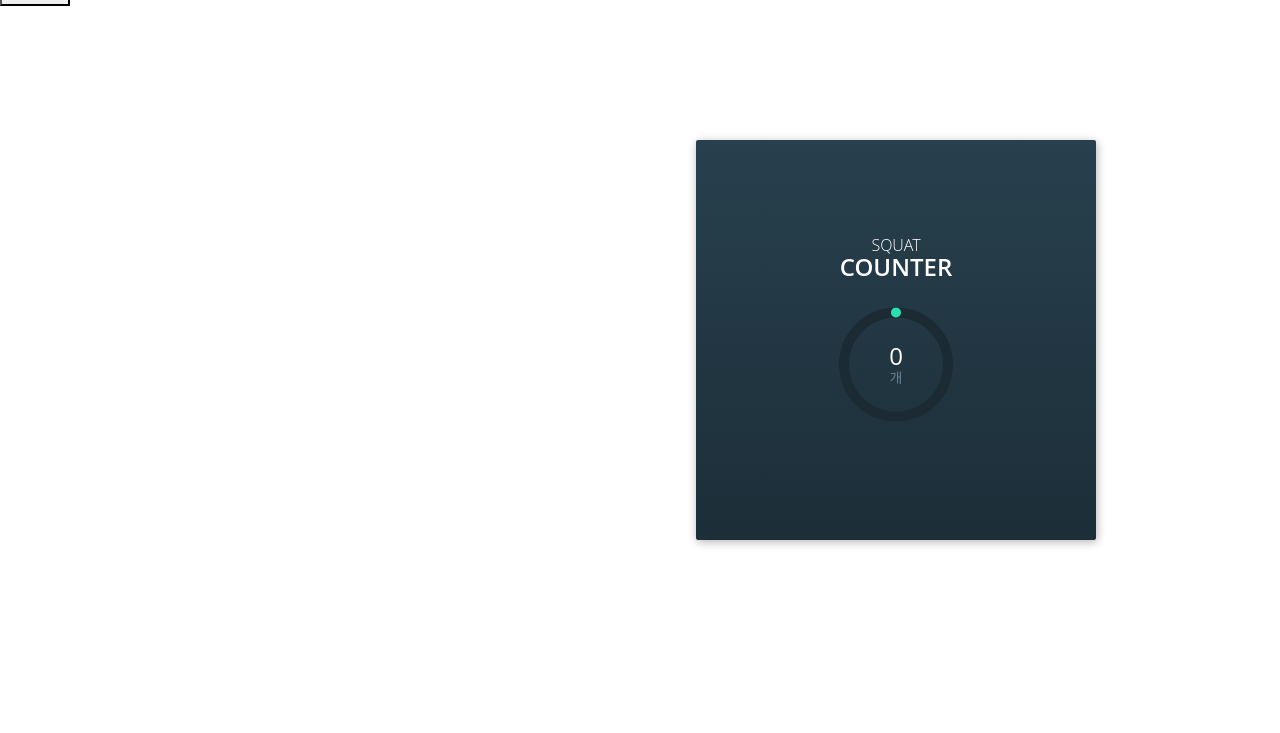
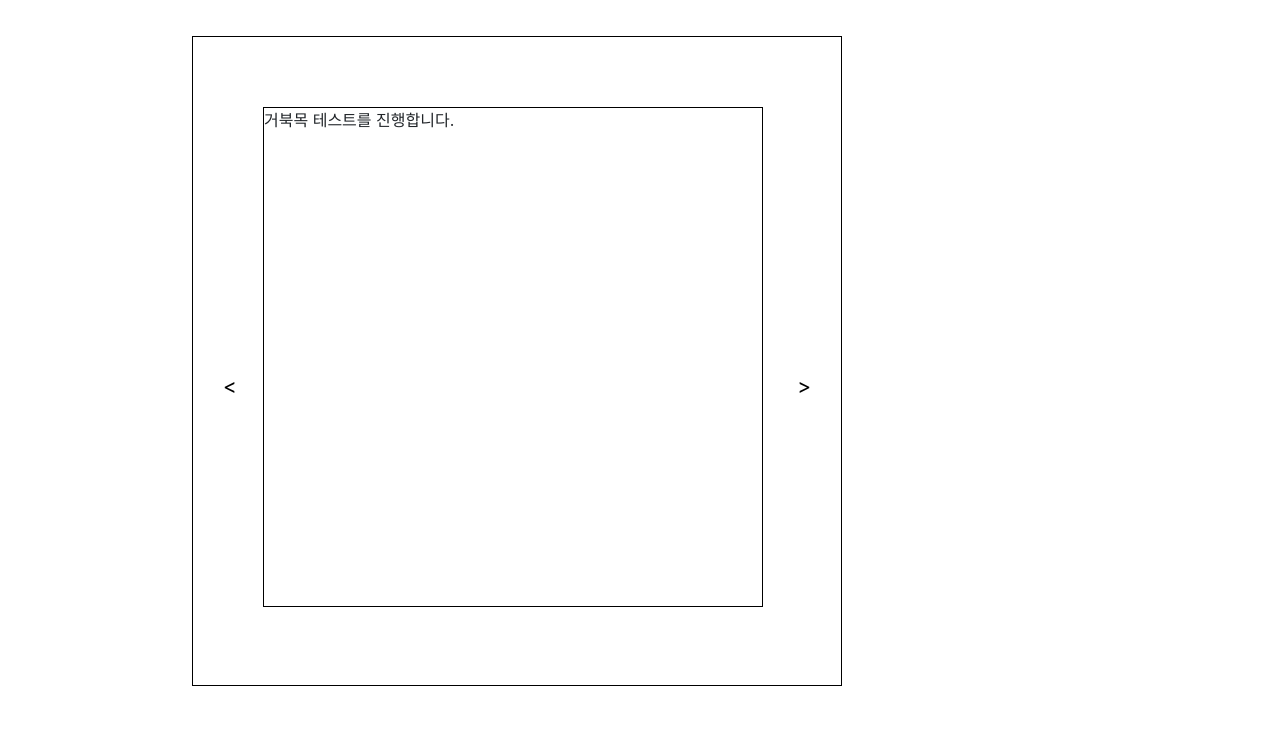
Before and after one commit to YunA486/turtle, a plain HTML site: page traning_1/traning_1.html in a window 1280 px wide. Shown: the part 60-793 px from the top of the page. Drawn offline with nearby package versions, Linux system fonts and the light colour scheme.

Commit message:
Traning Frame

```diff
--- a/traning_1/Traning_1.js
+++ b/traning_1/JS/Traning_1.js
@@ -5,9 +5,14 @@
 const URL = "./my_model/";
 let model, webcam, ctx, labelContainer, maxPredictions;
 
+
+
 async function init() {
     const modelURL = URL + "model.json";
     const metadataURL = URL + "metadata.json";
+
+    // 이미지 삭제
+    document.getElementById('img').remove();
 
     // load the model and metadata
     // Refer to tmImage.loadFromFiles() in the API to support files from a file picker
@@ -43,6 +48,8 @@ async function loop(timestamp) {
 var posture = "face"
 var count = 0
 
+
+
 async function predict() {
     // Prediction #1: run input through posenet
     // estimatePose can take in an image, video or canvas html element
@@ -52,6 +59,11 @@ async function predict() {
     } = await model.estimatePose(webcam.canvas);
     // Prediction 2: run input through teachable machine classification model
     const prediction = await model.predict(posenetOutput);
+
+    // if (count == 0) {
+    //     var audio = new Audio('../count/start.mp3');
+    //     audio.play();
+    // }
 
     if (prediction[0].probability.toFixed(2) == 1) {
 
@@ -81,6 +93,11 @@ async function predict() {
         posture = "face"
     }
 
+    if (count > 10) {
+        var audio = new Audio('../count/end.mp3');
+        audio.play();
+    }
+
     for (let i = 0; i < maxPredictions; i++) {
         const classPrediction =
             prediction[i].className + ": " + prediction[i].probability.toFixed(2);
--- /dev/null
+++ b/traning_1/JS/slideShow.js
@@ -0,0 +1,26 @@
+const slides = document.querySelector('.slides'); //전체 슬라이드 컨테이너
+const slideImg = document.querySelectorAll('.slides li'); //모든 슬라이드들
+let currentIdx = 0; //현재 슬라이드 index
+const slideCount = slideImg.length; // 슬라이드 개수
+const prev = document.querySelector('.prev'); //이전 버튼
+const next = document.querySelector('.next'); //다음 버튼
+const slideWidth = 500; //한개의 슬라이드 넓이
+const slideMargin = 100; //슬라이드간의 margin 값
+
+//전체 슬라이드 컨테이너 넓이 설정
+slides.style.width = (slideWidth + slideMargin) * slideCount + 'px';
+
+function moveSlide(num) {
+    slides.style.left = -num * 600 + 'px';
+    currentIdx = num;
+}
+prev.addEventListener('click', function () {
+    /*첫 번째 슬라이드로 표시 됐을때는 이전 버튼 눌러도 아무런 반응 없게 하기 위해 currentIdx !==0일때만 moveSlide 함수 불러옴 */
+    if (currentIdx !== 0) moveSlide(currentIdx - 1);
+});
+next.addEventListener('click', function () {
+    /* 마지막 슬라이드로 표시 됐을때는 다음 버튼 눌러도 아무런 반응 없게 하기 위해 currentIdx !==slideCount - 1 일때만 moveSlide 함수 불러옴 */
+    if (currentIdx !== slideCount - 1) {
+        moveSlide(currentIdx + 1);
+    }
+});
--- a/traning_1/style.css
+++ b/traning_1/style.css
@@ -1,133 +1,86 @@
-body {
-	font: 24px/30px 'Noto Sans CJK KR', Noto Sans KR, sans-serif
+/* 초기화 */
+* {
+    margin: 0;
+    padding: 0;
+    box-sizing: border-box;
 }
-@import url(https://fonts.googleapis.com/css?family=Open+Sans:600,400,300);
- .frame {
-	 position: absolute;
-	 top: 50%;
-	 left: 70%;
-	 width: 400px;
-	 height: 400px;
-	 margin-top: -200px;
-	 margin-left: -200px;
-	 border-radius: 2px;
-	 box-shadow: 1px 2px 10px 0px rgba(0, 0, 0, 0.3);
-	 overflow: hidden;
-	 background: #28404e;
-	 background: -moz-linear-gradient(top, #28404e 0%, #1c2e38 100%);
-	 background: -webkit-linear-gradient(top, #28404e 0%, #1c2e38 100%);
-	 background: linear-gradient(to bottom, #28404e 0%, #1c2e38 100%);
-	 filter: progid:DXImageTransform.Microsoft.gradient(startColorstr='#28404e', endColorstr='#1c2e38',GradientType=0);
-	 color: #fff;
-	 font-family: 'Open Sans', Helvetica, sans-serif !important;
-	 -webkit-font-smoothing: antialiased !important;
-	 -moz-osx-font-smoothing: grayscale !important;
+
+li {
+    list-style-type: none;
 }
- .center {
-	 position: absolute;
-	 top: 50%;
-	 left: 50%;
-	 transform: translate(-50%, -50%);
+
+/* 보여줄 구간의 높이와 넓이 설정 */
+#slideShow {
+    width: 650px;
+    height: 650px;
+    position: relative;
+    margin: 50px auto;
+    overflow: hidden;
+    float: left;
+    margin-left: 15%;
+    /*리스트 형식으로 이미지를 일렬로 정렬할 것이기 때문에, 500px 밖으로 튀어 나간 이미지들은 hidden으로 숨겨줘야됨*/
 }
- .headline {
-	 font-weight: 600;
-	 font-size: 24px;
-	 text-transform: uppercase;
-	 text-align: center;
-	 line-height: 22px;
+
+.slides {
+    position: absolute;
+    left: 0;
+    top: 0;
+    width: 2500px;
+    /* 슬라이드할 사진과 마진 총 넓이 */
+    transition: left 0.5s ease-out;
+    /*ease-out: 처음에는 느렸다가 점점 빨라짐*/
 }
- .headline .small {
-	 font-weight: 300;
-	 font-size: 16px;
+
+/* 첫 번째 슬라이드 가운데에 정렬하기위해 첫번째 슬라이드만 margin-left조정 */
+.slides li:first-child {
+    margin-left: 70px;
 }
- .circle-big {
-	 position: relative;
-	 width: 114px;
-	 height: 114px;
-	 margin: 30px auto 25px auto;
+
+/* 슬라이드들 옆으로 정렬 */
+.slides li:not(:last-child) {
+    float: left;
+    margin-right: 100px;
 }
- .circle-big svg {
-	 width: 114px;
-	 height: 114px;
+
+.slides li {
+    float: left;
+    margin-top: 70px;
+    border: black 1px solid;
+    width: 500px;
+    height: 500px;
 }
- .circle-big .bg {
-	 fill: none;
-	 stroke-width: 10px;
-	 stroke: #1b2a33;
+
+.controller span {
+    position: absolute;
+    background-color: transparent;
+    color: black;
+    text-align: center;
+    border-radius: 50%;
+    padding: 10px 20px;
+    top: 50%;
+    font-size: 1.3em;
+    cursor: pointer;
 }
- .circle-big .progress {
-	 fill: none;
-	 stroke-width: 10px;
-	 stroke: #27e1ae;
-	 stroke-linecap: round;
-	 stroke-dasharray: 326.56;
-	 stroke-dashoffset: 327;
-	 transform: rotate(-90deg);
-	 transform-origin: 50% 50%;
-	 animation: big 1.5s ease-out;
+
+/* 이전, 다음 화살표에 마우스 커서가 올라가 있을때 */
+.controller span:hover {
+    background-color: rgba(128, 128, 128, 0.11);
 }
- .circle-big .text {
-	 position: absolute;
-	 width: 100%;
-	 top: 37px;
-	 font-size: 24px;
-	 text-align: center;
-	 font-weight: 400;
-	 line-height: 22px;
+
+.prev {
+    left: 10px;
 }
- .circle-big .text .small {
-	 font-size: 14px;
-	 color: #648192;
+
+/* 이전 화살표에 마우스 커서가 올라가 있을때 이전 화살표가 살짝 왼쪽으로 이동하는 효과*/
+/* .prev:hover {
+    transform: translateX(-10px);
+} */
+
+.next {
+    right: 10px;
 }
- .circles-small {
-	 margin: 0 auto;
-	 width: 400px;
-	 height: 80px;
-	 text-align: center;
-}
- .circle-small {
-	 display: inline-block;
-	 position: relative;
-	 width: 80px;
-	 height: 80px;
-	 margin: 0 20px;
-}
- .circle-small svg {
-	 width: 80px;
-	 height: 80px;
-}
- .circle-small .bg {
-	 fill: none;
-	 stroke-width: 6px;
-	 stroke: #1b2a33;
-}
- .circle-small .progress {
-	 fill: none;
-	 stroke-width: 6px;
-	 stroke: #5ce1ec;
-	 stroke-linecap: round;
-	 stroke-dasharray: 232.36;
-	 transform: rotate(-90deg);
-	 transform-origin: 50% 50%;
-}
- .circle-small .progress.one {
-	 stroke-dashoffset: 80;
-	 animation: one 1.5s ease-out;
-}
- .circle-small .progress.two {
-	 stroke-dashoffset: 140;
-	 animation: two 1.5s ease-out;
-}
- .circle-small .text {
-	 position: absolute;
-	 width: 100%;
-	 top: 26px;
-	 font-size: 17px;
-	 text-align: center;
-	 font-weight: 400;
-	 line-height: 16px;
-}
- .circle-small .text .small {
-	 font-size: 12px;
-	 color: #648192;
-}
+
+/* 다음 화살표에 마우스 커서가 올라가 있을때 이전 화살표가 살짝 오른쪽으로 이동하는 효과*/
+/* .next:hover {
+    transform: translateX(10px);
+} */
--- a/traning_1/traning_1.html
+++ b/traning_1/traning_1.html
@@ -9,7 +9,12 @@
 
     <script src="https://cdn.jsdelivr.net/npm/@tensorflow/tfjs@1.3.1/dist/tf.min.js"></script>
     <script src="https://cdn.jsdelivr.net/npm/@teachablemachine/pose@0.8/dist/teachablemachine-pose.min.js"></script>
-    <script src="Traning_1.js"></script>
+    <script src="JS/Traning_1.js"></script>
+
+    <!-- 거북이 JS -->
+    <script src="https://cdn.jsdelivr.net/npm/@tensorflow/tfjs@1.3.1/dist/tf.min.js"></script>
+    <script src="https://cdn.jsdelivr.net/npm/@teachablemachine/pose@0.8/dist/teachablemachine-pose.min.js"></script>
+    <script src="JS/turtlecheck.js"></script>
 
     <!-- Bootstrap CSS -->
     <link rel="stylesheet" href="https://stackpath.bootstrapcdn.com/bootstrap/4.4.1/css/bootstrap.min.css"
@@ -19,28 +24,43 @@
 </head>
 
 <body>
-    <div class="frame">
-        <div class="center">
-            <div class="headline">
-                <div class="small">Squat</div>Counter
-            </div>
-            <div class="circle-big">
-                <div class="text">
-                    <span id="counter">0</span>
-                    <div class="small">개</div>
-                </div>
-                <svg>
-                    <circle class="bg" cx="57" cy="57" r="52" />
-                    <circle class="progress" cx="57" cy="57" r="52" />
-                </svg>
-            </div>
+    <h2>거북목 테스트</h2>
+    <!-- 슬라이드 시작 -->
+    <div id="slideShow" style="border: black 1px solid;">
+        <ul class="slides">
+            <li>거북목 테스트를 진행합니다.</li>
+            <li>우측을 바라보고 서주세요.</li>
+            <li>*본 테스트는 정확하지 않을 수 있습니다.</li>
+            <li><button type="button" onclick="init()">START</button></li>
+            <!-- <li>sdfsdf</li> -->
+        </ul>
+        <p class="controller">
+            <!-- &lang: 왼쪽 방향 화살표
+            &rang: 오른쪽 방향 화살표 -->
+            <span class="prev"><</span>
+            <span class="next">></span>
+        </p>
+    </div>
+    <!-- 슬라이드 JS -->
+    <script src="JS/slideShow.js"></script>
+    <!-- 슬라이드 끝 -->
+
+    <!-- 대충 거북이 사진 넣고 START 버튼 누르면 사라짐 -->
+    <img src="Img/UEHMTNLTLU2GPM5REEDSORFZXQ.jpg" id="img">
+
+    <div style="float: left; margin-left: 100px; margin-top: 50px;">
+        <div>
+            <canvas id="canvas">
+            </canvas>
         </div>
+        <div id="label-container"></div>
+
     </div>
 
-    <div>Teachable Machine Pose Model</div>
+    <!-- <div>Teachable Machine Pose Model</div>
     <button type="button" onclick="init()">Start</button>
     <div><canvas id="canvas"></canvas></div>
-    <div id="label-container"></div>
+    <div id="label-container"></div> -->
 
 </body>
 
```
Also changed, not shown: traning_1/Img/UEHMTNLTLU2GPM5REEDSORFZXQ.jpg (added).
